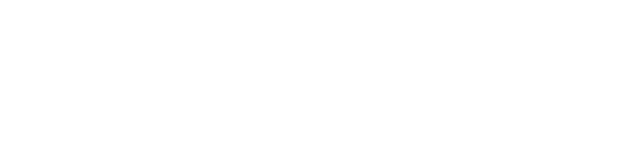
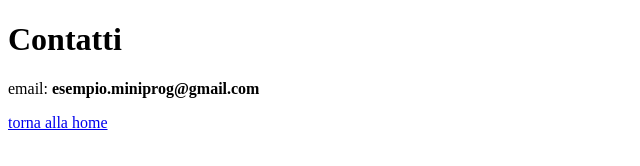
Before and after one commit to Chieruz/Esercizio-mini-progetto, a plain HTML site: page contact.html in a window 1280 px wide. Shown: the whole page, without its empty margins (0-640 px from the left). Drawn offline with Linux system fonts and the light colour scheme.

Commit message:
modifica contact.html

```diff
--- a/contact.html
+++ b/contact.html
@@ -6,5 +6,12 @@
     <title>Document</title>
 </head>
 <body>
+    <h1>Contatti</h1>
+    <div id="email">
+        email: <strong>esempio.miniprog@gmail.com</strong>
+    </div>
+    <p>
+        <a href="index.html">torna alla home</a>
+    </p>
 </body>
 </html>
```
